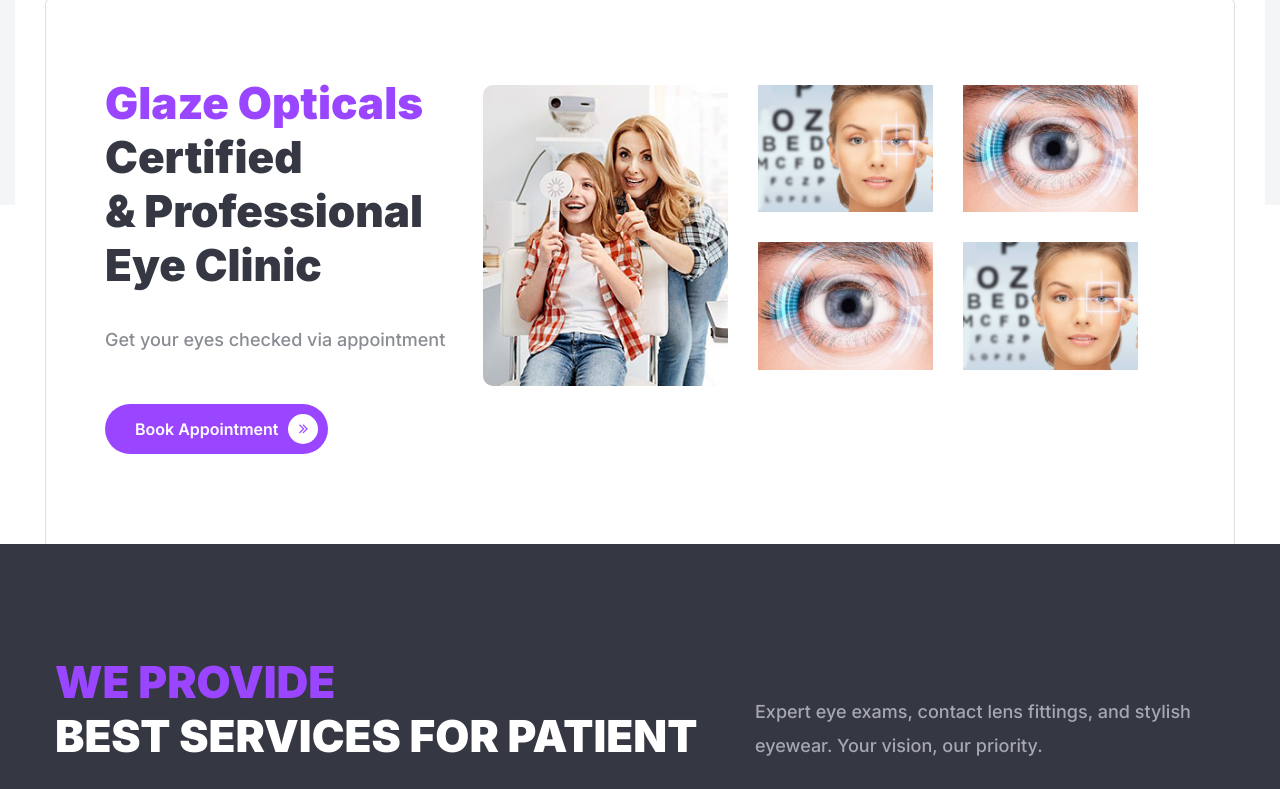
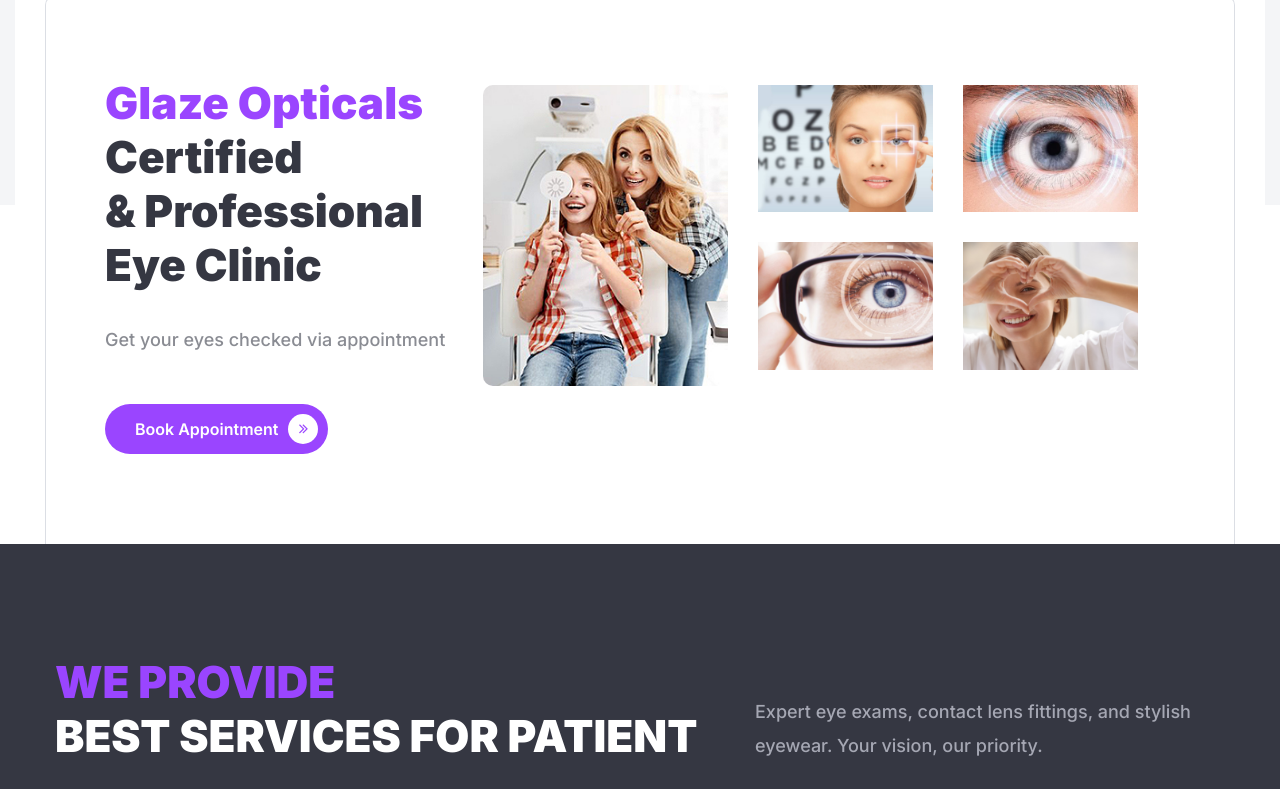
Before and after one commit to AdiDecodes/oktilkal-vision, a plain HTML site: page index.html in a window 1280 px wide. Shown: the part 2102-2891 px from the top of the page. Drawn offline with Linux system fonts and the light colour scheme; some packages are replaced by stand-ins of ours; files whose address does not match are found by name.

Commit message:
Updated logo and Changed some images

```diff
--- a/index.html
+++ b/index.html
@@ -416,15 +416,14 @@
                                         <img src="assets/images/resources/image2.png" alt="Awesome Image">
                                     </li>
                                     <li>
-                                        <img src="assets/images/resources/image2.png" alt="Awesome Image">
+                                        <img src="assets/images/resources/eye-image-1.png" alt="Awesome Image">
                                     </li>
                                     <li>
-                                        <img src="assets/images/resources/image1.png" alt="Awesome Image">
+                                        <img src="assets/images/resources/eye-image-2.png" alt="Awesome Image">
                                     </li>
                                 </ul>
                             </div>
                         </div>
-
                     </div>
                 </div>
             </div>
```
Also changed, not shown: assets/Logo/logo-new.png, assets/Logo/logo-tp.png (deleted), assets/Logo/main-logo.png (deleted), assets/images/resources/eye-image-1.png (added), assets/images/resources/eye-image-2.png (added).
